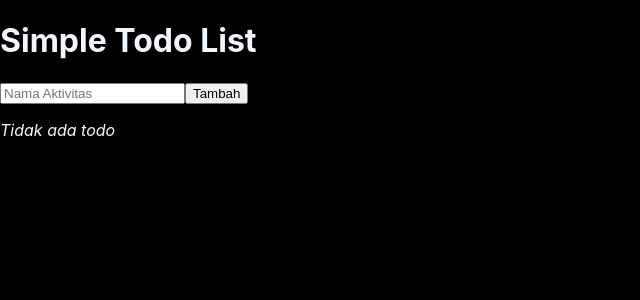
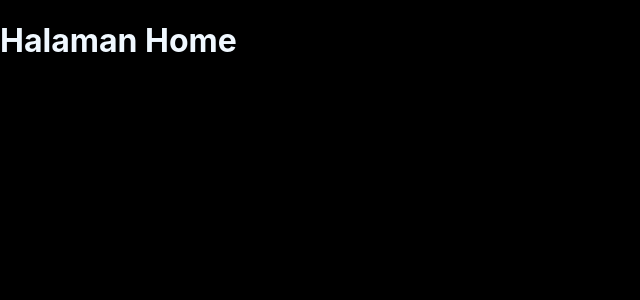
Before and after one commit to fidaatag/SL-react-multinity-4-router, a React (Create React App) app: page / in a window 1280 px wide. Shown: the top 300 px of the page, without its empty margins (0-640 px from the left). Built offline with nearby package versions, Linux system fonts and the light colour scheme.

Commit message:
install react-router-dom@6 history@5

```diff
--- a/package.json
+++ b/package.json
@@ -6,8 +6,10 @@
     "@testing-library/jest-dom": "^5.16.5",
     "@testing-library/react": "^13.4.0",
     "@testing-library/user-event": "^13.5.0",
+    "history": "^5.3.0",
     "react": "^18.2.0",
     "react-dom": "^18.2.0",
+    "react-router-dom": "^6.8.1",
     "react-scripts": "5.0.1",
     "web-vitals": "^2.1.4"
   },
--- a/src/App.js
+++ b/src/App.js
@@ -1,11 +1,10 @@
 import './App.css';
-import Button from './Button';
 
 
 function App() {
   return (
     <div className="App">
-		<Button>Click Saya</Button>
+      <h1>Halaman Home</h1>
     </div>
   );
 }
--- a/src/index.js
+++ b/src/index.js
@@ -1,13 +1,16 @@
 import React from 'react';
 import ReactDOM from 'react-dom/client';
+import { BrowserRouter } from 'react-router-dom';
 import './index.css';
 import reportWebVitals from './reportWebVitals';
-import Todo from './Todo';
+import App from './App';
 
 const root = ReactDOM.createRoot(document.getElementById('root'));
 root.render(
   <React.StrictMode>
-    <Todo />
+    <BrowserRouter>
+      <App />
+    </BrowserRouter>
   </React.StrictMode>
 );
 
```
Also changed, not shown: 1 other file (tests, documents, lock files or other folders).
